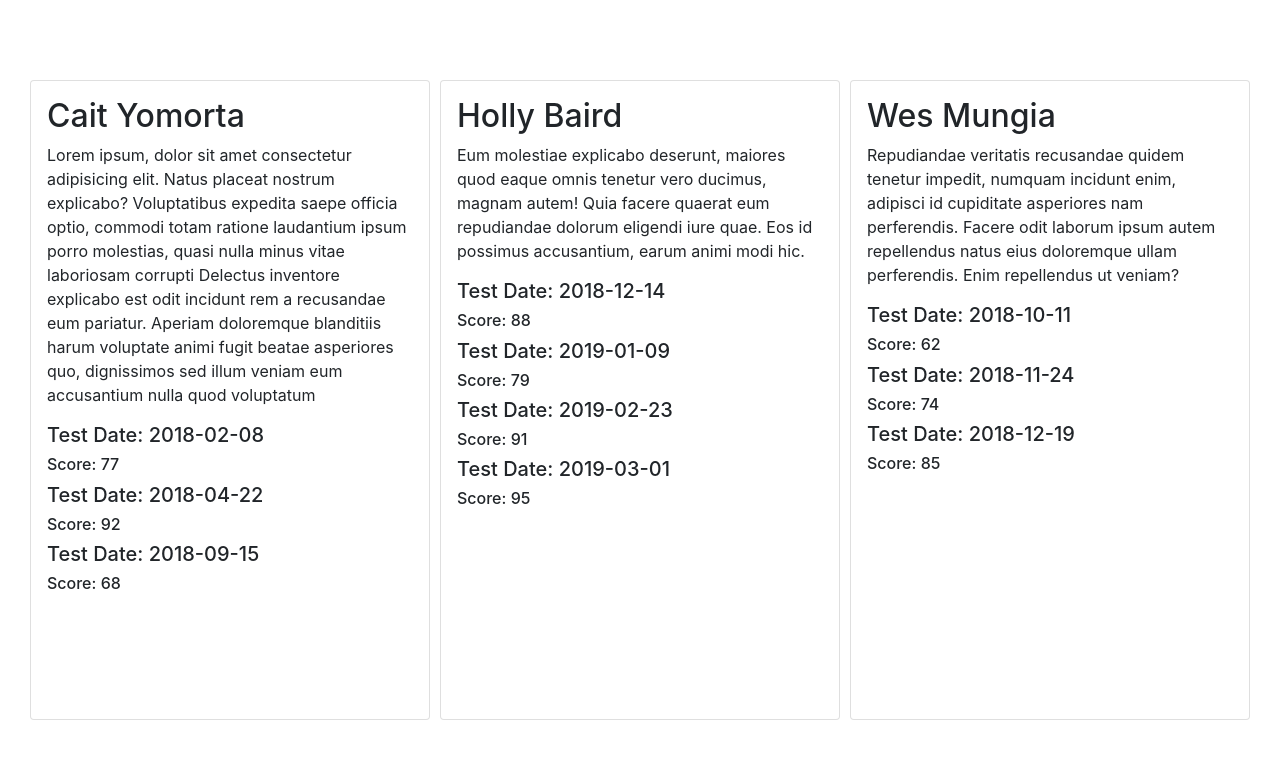
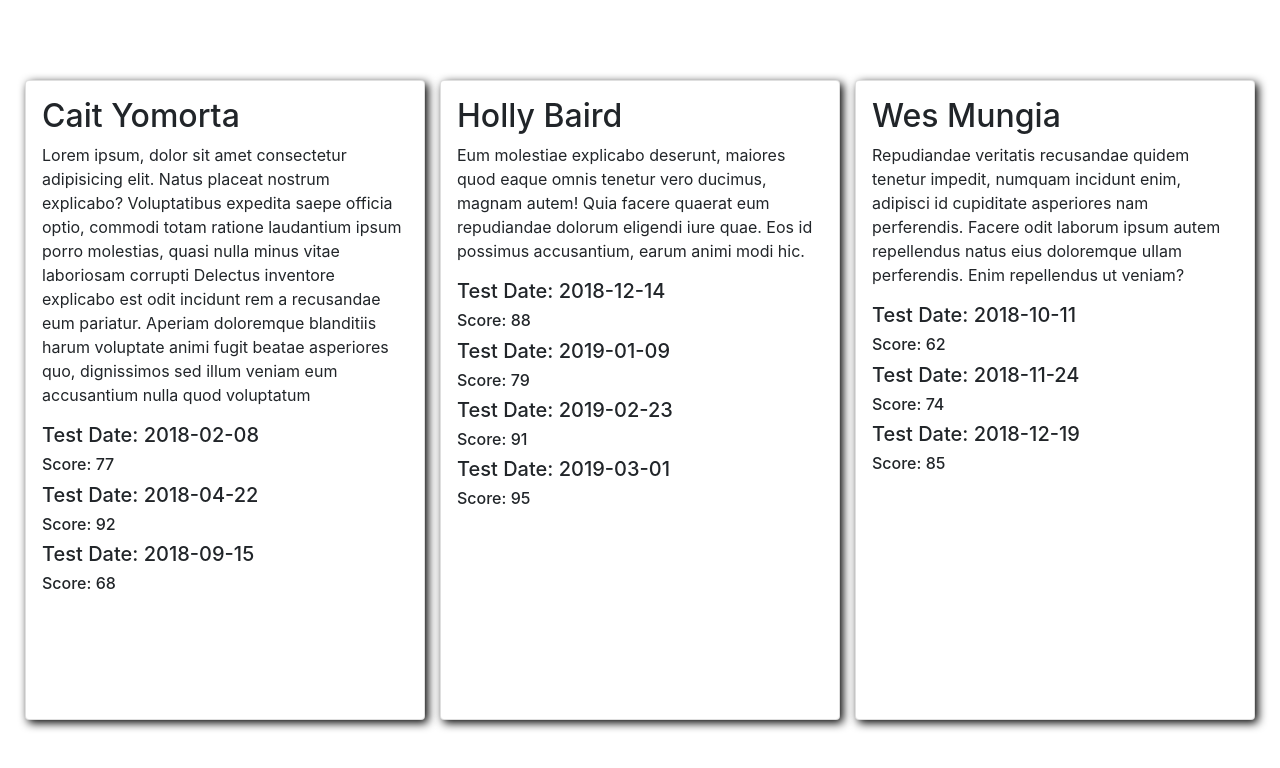
Before and after one commit to vongdara16/students-lab, a React (Create React App) app: page / in a window 1280 px wide. Shown: the top 768 px of the page. Built offline with nearby package versions, Linux system fonts and the light colour scheme.

Commit message:
style lab. lab complete

```diff
--- a/src/App.css
+++ b/src/App.css
@@ -1,14 +1,17 @@
 
 .all-students {
   min-height: 100vh;
+  min-width: 100vh;
   display: flex;
   justify-content: center;
   align-items: center;
-  column-gap: 10px;
+  column-gap: 15px;
+  margin: 0 20px;
 }
 
 
 .card {
   width: 25rem;
   height: 40rem;
+  box-shadow: 3px 3px 10px black;
 }
```
Also changed, not shown: src/App.js (line endings or trailing spaces).
